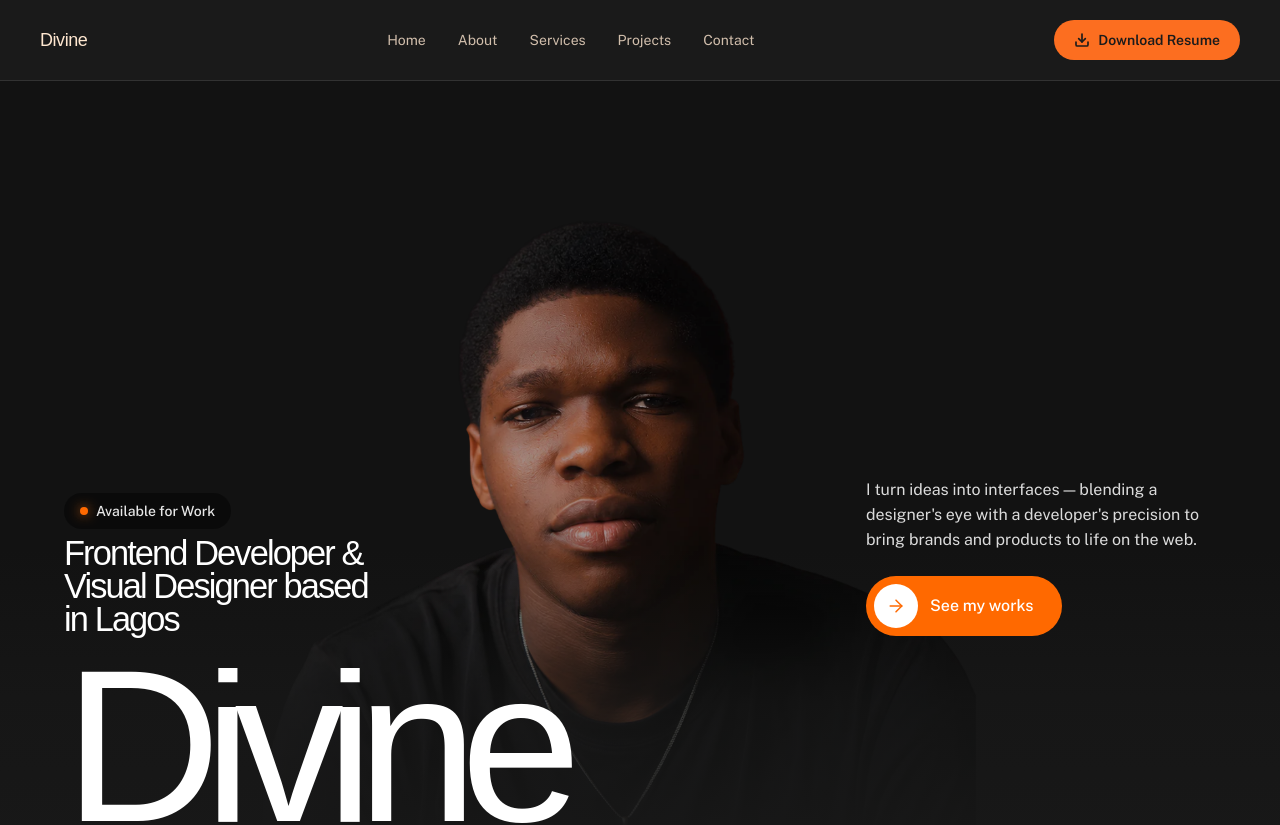
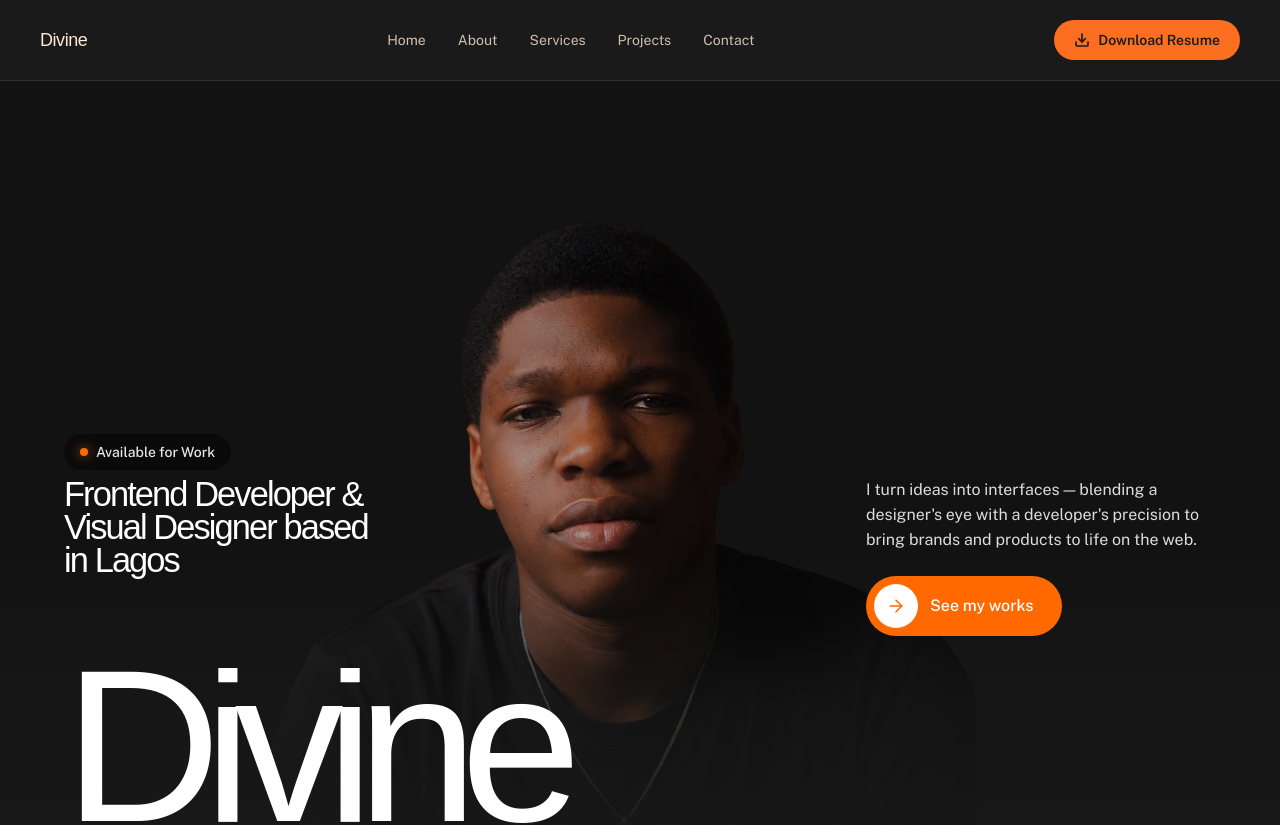
Before and after one commit to emeka-divine-exe/emeka-divine, a React (Vite) app: page / in a window 1280 px wide. Shown: the top 825 px of the page. Built offline with nearby package versions, Linux system fonts and the light colour scheme.

Commit message:
Change alignment from items-end to items-start

```diff
--- a/src/components/Hero.jsx
+++ b/src/components/Hero.jsx
@@ -85,7 +85,7 @@ export default function Hero() {
         <div
           className="
             grid
-            items-end
+            items-start
             gap-7
 
             md:grid-cols-[minmax(0,1fr)_minmax(260px,350px)]
```
